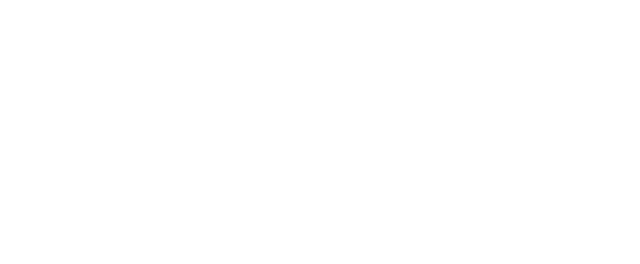
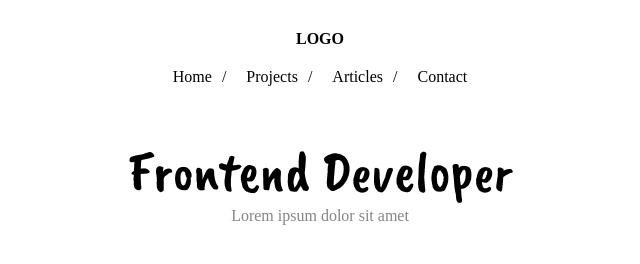
Before and after one commit to userdajheni/-Personal-Portfolio, a plain HTML site: page index.html in a window 1280 px wide. Shown: the whole page, without its empty margins (320-960 px from the left). Drawn offline with nearby package versions, Linux system fonts and the light colour scheme; a web font is replaced by a local one.

Commit message:
estrutura do header (navlinks + text)
posicionamento com flexbox

```diff
--- a/index.html
+++ b/index.html
@@ -5,8 +5,29 @@
     <meta name="viewport" content="width=device-width, initial-scale=1.0">
     <title>Personal Portfolio</title>
     <link rel="stylesheet" href="style.css">
+    <link rel="stylesheet" href="mediaquery.css">
 </head>
 <body>
+    <!-- cabeçalho -->
+     <header>
+        <div class="menu">
+            <!-- logo -->
+            <a href="index.html"><b>LOGO</b></a>
+            <nav>
+                <!-- links -->
+                <ul>
+                    <li><a href="index.html" >Home</a></li>
+                    <li><a href="#">Projects</a></li>
+                    <li><a href="#">Articles</a></li>
+                    <li><a href="#">Contact</a></li>
+                </ul>
+            </nav>
+        </div>
 
+        <div class="banner">
+            <h1>Frontend Developer</h1>
+            <p>Lorem ipsum dolor sit amet</p>
+        </div>
+     </header>
 </body>
 </html>
--- a/style.css
+++ b/style.css
@@ -1,5 +1,63 @@
+/* fonts */
+@import url('https://fonts.googleapis.com/css2?family=Caveat+Brush&family=Kantumruy+Pro:ital,wght@0,100..700;1,100..700&display=swap');
+
+/* reset */
 * {
     margin: 0;
     padding: 0;
     box-sizing: border-box;
+    font-family: "Kantumruy Pro", serif;
 }
+
+a {
+    color: black;
+    text-decoration: none; /* tira o sublinhado */
+}
+
+h1 {
+    font-weight: 400;
+    font-style: normal;
+    font-family: "Caveat Brush", serif;
+}
+
+/* cabeçalho */
+header {
+    display: flex;
+    align-items: center;
+    flex-direction: column;
+}
+
+.menu {
+    width: 100%;
+    padding: 30px 0;
+    display: flex;
+    flex-direction: column;
+
+    gap: 20px;
+    align-items: center;
+    justify-content: center;
+}
+
+nav ul {
+    gap: 20px;
+    display: flex;
+    flex-direction: row;
+}
+
+nav ul li {
+    list-style-type: none;
+}
+
+nav ul li:not(:last-child)::after {
+    content: "/";
+    margin-left: 10px;
+}
+
+.banner {
+    text-align: center;
+    margin: 20px 0;
+}
+
+.banner h1 { font-size: 3.5em; }
+
+.banner p { color: #868585; }
```
